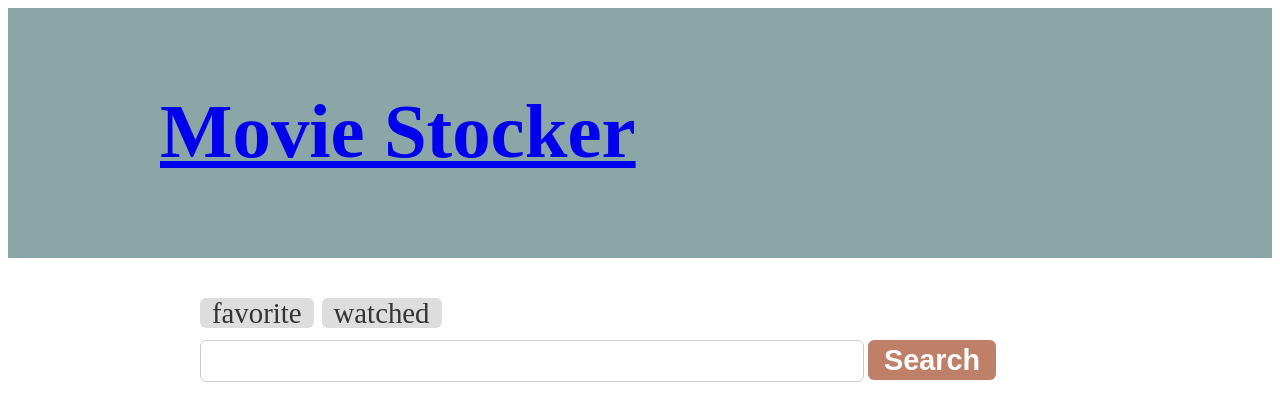
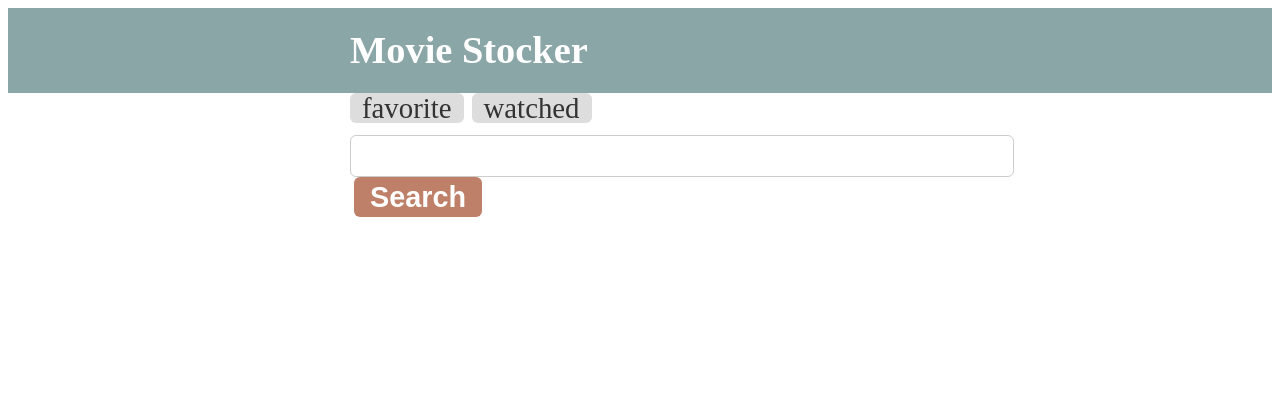
Before and after one commit to yk1979/railway-diary, a Next.js app: page / in a window 1280 px wide. Shown: the top 420 px of the page. Built offline with nearby package versions, Linux system fonts and the light colour scheme.

Commit message:
ページ間共通コンポーネント作成

```diff
--- a/src/components/AddMovie.tsx
+++ b/src/components/AddMovie.tsx
@@ -25,13 +25,11 @@ const Button = styled.button`
   border-radius: 6px;
 `;
 
-const AddMovie = () => {
-  return (
-    <form>
-      <TextInput type="text" />
-      <Button type="button">Search</Button>
-    </form>
-  );
-};
+const AddMovie = () => (
+  <form>
+    <TextInput type="text" />
+    <Button type="button">Search</Button>
+  </form>
+);
 
 export default AddMovie;
--- a/src/components/Header.tsx
+++ b/src/components/Header.tsx
@@ -1,9 +1,8 @@
 import React from "react";
 import Link from "next/link";
 import styled from "styled-components";
-import { Inner } from "../../styles/common";
 
-const StyledHeader = styled.header`
+const Root = styled.header`
   padding: 12px;
   color: "#fff";
   font-weight: bold;
@@ -12,14 +11,24 @@ const StyledHeader = styled.header`
   background-color: #8aa6a6;
 `;
 
+const Inner = styled.div`
+  width: 580px;
+  margin: 0 auto;
+`;
+
+const StyledLink = styled.a`
+  color: #fff;
+  cursor: pointer;
+`;
+
 const Header = () => (
-  <StyledHeader>
+  <Root>
     <Inner>
-      <h1>
-        <Link href="/">Movie Stocker</Link>
-      </h1>
+      <Link href="/">
+        <StyledLink>Movie Stocker</StyledLink>
+      </Link>
     </Inner>
-  </StyledHeader>
+  </Root>
 );
 
 export default Header;
--- /dev/null
+++ b/src/components/Layout.tsx
@@ -0,0 +1,21 @@
+import React from "react";
+import styled from "styled-components";
+import Header from "./Header";
+
+const Container = styled.div`
+  max-width: 580px;
+  margin: 0 auto;
+`;
+
+interface Props {
+  children: React.ReactNode;
+}
+
+const Layout = ({ children }: Props) => (
+  <main>
+    <Header />
+    <Container>{children}</Container>
+  </main>
+);
+
+export default Layout;
--- /dev/null
+++ b/src/components/NavButton.tsx
@@ -0,0 +1,34 @@
+import React from "react";
+import Link from "next/link";
+import styled from "styled-components";
+
+const PageLink = styled.a`
+  display: inline-block;
+  height: 30px;
+  margin-bottom: 12px;
+  padding: 0 12px;
+  color: #333;
+  font-size: 1.8rem;
+  line-height: 30px;
+  text-decoration: none;
+  background-color: #ddd;
+  border-radius: 6px;
+  cursor: pointer;
+
+  & + & {
+    margin-left: 8px;
+  }
+`;
+
+interface NavButtonProps {
+  link: string;
+  text: string;
+}
+
+const NavButton = ({ link, text }: NavButtonProps) => (
+  <Link href={link}>
+    <PageLink>{text}</PageLink>
+  </Link>
+);
+
+export default NavButton;
--- a/src/pages/index.tsx
+++ b/src/pages/index.tsx
@@ -1,45 +1,14 @@
 import React from "react";
-import Link from "next/link";
-import styled from "styled-components";
-import Header from "../components/Header";
 import AddMovie from "../components/AddMovie";
-import { Inner, Wrapper } from "../../styles/common";
-
-const PageLink = styled.a`
-  display: inline-block;
-  height: 30px;
-  margin-bottom: 12px;
-  padding: 0 12px;
-  color: #333;
-  font-size: 1.8rem;
-  line-height: 30px;
-  background-color: #ddd;
-  border-radius: 6px;
-
-  &:hover {
-    text-decoration: none;
-  }
-
-  & + & {
-    margin-left: 8px;
-  }
-`;
+import Layout from "../components/Layout";
+import NavButton from "../components/NavButton";
 
 const Index = () => (
-  <>
-    <Header />
-    <Inner>
-      <Wrapper>
-        <Link href="favorite">
-          <PageLink>favorite</PageLink>
-        </Link>
-        <Link href="watched">
-          <PageLink>watched</PageLink>
-        </Link>
-        <AddMovie />
-      </Wrapper>
-    </Inner>
-  </>
+  <Layout>
+    <NavButton link="/favorite" text="favorite" />
+    <NavButton link="/watched" text="watched" />
+    <AddMovie />
+  </Layout>
 );
 
 export default Index;
```
